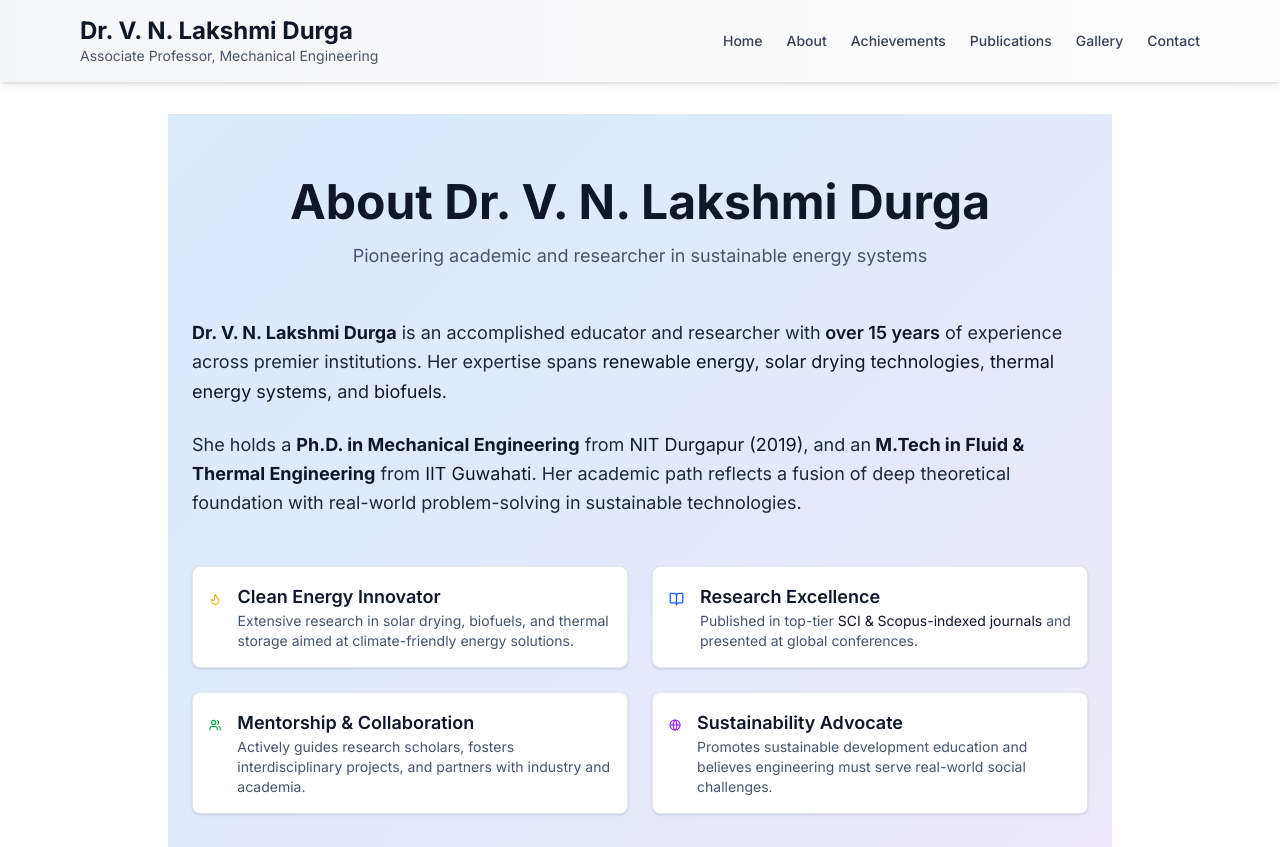
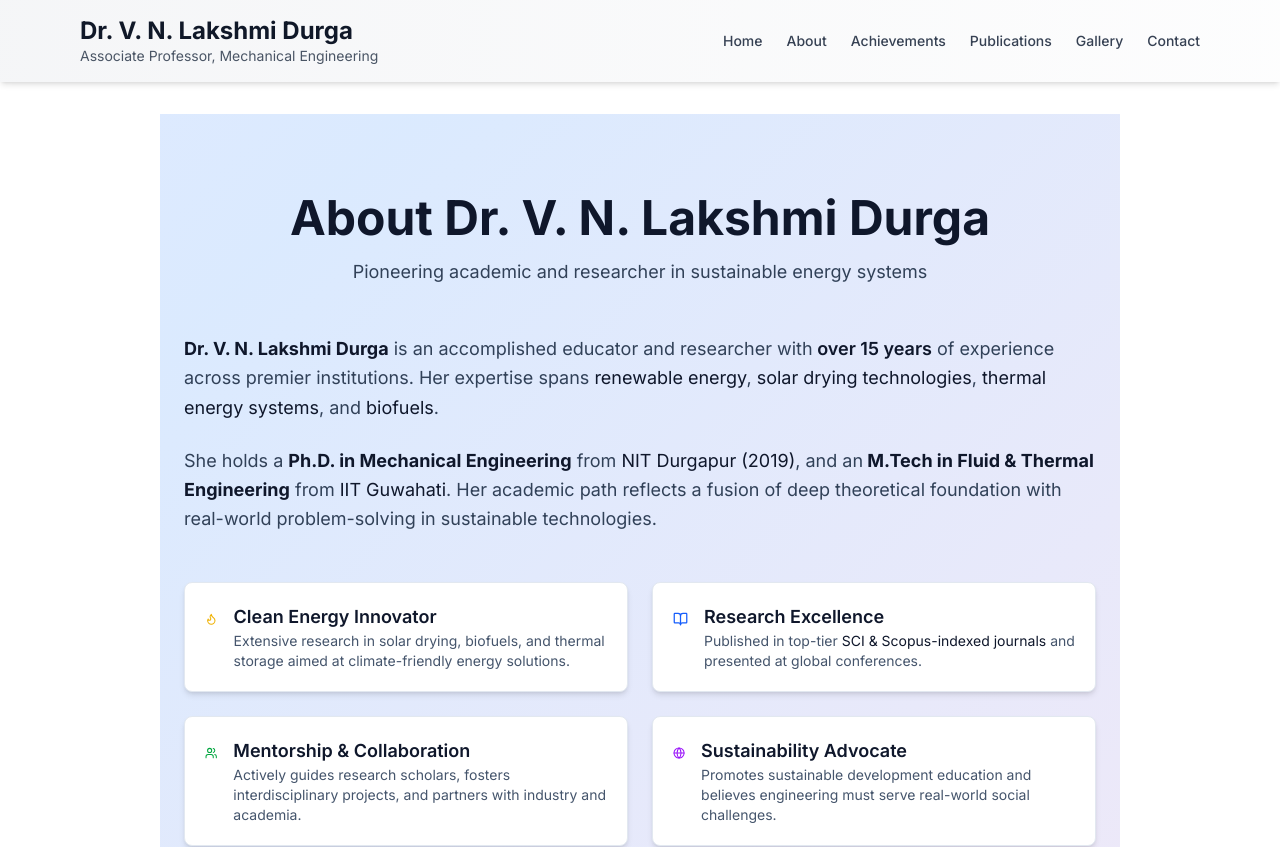
Before and after one commit to Abhiraj36/Portfolio_Professor, a Next.js app: page /about in a window 1280 px wide. Shown: the top 847 px of the page. Built offline with nearby package versions, Linux system fonts and the light colour scheme.

Commit message:
Update achievements and about pages with animated design

```diff
--- a/src/app/about/page.tsx
+++ b/src/app/about/page.tsx
@@ -8,20 +8,21 @@ import {
 
 export default function AboutPage() {
   return (
-    <main className="min-h-screen animated-gradient bg-gradient-to-br from-purple-100 via-blue-100 to-pink-100 dark:from-gray-900 dark:via-black dark:to-gray-950 text-slate-800 dark:text-gray-300 px-6 py-16 transition-colors duration-300">
-      <div className="max-w-4xl mx-auto space-y-12">
-        {/* Title */}
-        <header className="space-y-4 text-center">
-          <h1 className="text-4xl md:text-5xl font-bold text-slate-900 dark:text-white">
+    <main className="min-h-screen animated-gradient bg-gradient-to-br from-purple-100 via-blue-100 to-pink-100 dark:from-black dark:via-gray-900 dark:to-gray-800 text-slate-900 dark:text-gray-100 px-6 py-20 transition-colors duration-300">
+      <div className="max-w-5xl mx-auto space-y-12">
+
+        {/* Header */}
+        <header className="text-center space-y-4">
+          <h1 className="text-4xl md:text-5xl font-bold">
             About Dr. V. N. Lakshmi Durga
           </h1>
-          <p className="text-lg text-slate-600 dark:text-gray-400">
+          <p className="text-lg text-slate-700 dark:text-gray-300">
             Pioneering academic and researcher in sustainable energy systems
           </p>
         </header>
 
-        {/* Academic + Research Summary */}
-        <section className="space-y-6 text-lg leading-relaxed">
+        {/* Academic & Research Summary */}
+        <section className="space-y-6 text-lg leading-relaxed text-slate-700 dark:text-gray-300">
           <p>
             <strong className="text-slate-900 dark:text-white">Dr. V. N. Lakshmi Durga</strong> is an accomplished educator and researcher with
             <span className="font-semibold text-slate-900 dark:text-white"> over 15 years</span> of experience across premier institutions. Her expertise spans
@@ -30,7 +31,6 @@ export default function AboutPage() {
             <span className="text-slate-900 dark:text-white"> thermal energy systems</span>, and
             <span className="text-slate-900 dark:text-white"> biofuels</span>.
           </p>
-
           <p>
             She holds a <strong className="text-slate-900 dark:text-white">Ph.D. in Mechanical Engineering</strong> from
             <span className="text-slate-900 dark:text-white"> NIT Durgapur (2019)</span>, and an
@@ -39,42 +39,42 @@ export default function AboutPage() {
           </p>
         </section>
 
-        {/* Highlighted Contributions */}
+        {/* Highlights Section */}
         <section className="grid gap-6 sm:grid-cols-2">
-          <div className="flex items-start gap-4 p-4 bg-white dark:bg-gray-800 border border-slate-200 dark:border-gray-700 rounded-lg shadow-sm hover:shadow-md transition-all">
+          <div className="flex items-start gap-4 p-5 bg-white dark:bg-gray-800 border border-slate-200 dark:border-gray-700 rounded-lg shadow-md hover:shadow-lg transition-all">
             <Flame className="w-6 h-6 text-yellow-500 dark:text-yellow-400 mt-1" />
             <div>
-              <h3 className="text-lg font-semibold text-slate-900 dark:text-gray-100">Clean Energy Innovator</h3>
+              <h3 className="text-lg font-semibold">Clean Energy Innovator</h3>
               <p className="text-sm text-slate-600 dark:text-gray-400">
                 Extensive research in solar drying, biofuels, and thermal storage aimed at climate-friendly energy solutions.
               </p>
             </div>
           </div>
 
-          <div className="flex items-start gap-4 p-4 bg-white dark:bg-gray-800 border border-slate-200 dark:border-gray-700 rounded-lg shadow-sm hover:shadow-md transition-all">
+          <div className="flex items-start gap-4 p-5 bg-white dark:bg-gray-800 border border-slate-200 dark:border-gray-700 rounded-lg shadow-md hover:shadow-lg transition-all">
             <BookOpen className="w-6 h-6 text-blue-600 dark:text-blue-400 mt-1" />
             <div>
-              <h3 className="text-lg font-semibold text-slate-900 dark:text-gray-100">Research Excellence</h3>
+              <h3 className="text-lg font-semibold">Research Excellence</h3>
               <p className="text-sm text-slate-600 dark:text-gray-400">
                 Published in top-tier <span className="text-slate-900 dark:text-white">SCI & Scopus-indexed journals</span> and presented at global conferences.
               </p>
             </div>
           </div>
 
-          <div className="flex items-start gap-4 p-4 bg-white dark:bg-gray-800 border border-slate-200 dark:border-gray-700 rounded-lg shadow-sm hover:shadow-md transition-all">
+          <div className="flex items-start gap-4 p-5 bg-white dark:bg-gray-800 border border-slate-200 dark:border-gray-700 rounded-lg shadow-md hover:shadow-lg transition-all">
             <Users className="w-6 h-6 text-green-600 dark:text-green-400 mt-1" />
             <div>
-              <h3 className="text-lg font-semibold text-slate-900 dark:text-gray-100">Mentorship & Collaboration</h3>
+              <h3 className="text-lg font-semibold">Mentorship & Collaboration</h3>
               <p className="text-sm text-slate-600 dark:text-gray-400">
                 Actively guides research scholars, fosters interdisciplinary projects, and partners with industry and academia.
               </p>
             </div>
           </div>
 
-          <div className="flex items-start gap-4 p-4 bg-white dark:bg-gray-800 border border-slate-200 dark:border-gray-700 rounded-lg shadow-sm hover:shadow-md transition-all">
+          <div className="flex items-start gap-4 p-5 bg-white dark:bg-gray-800 border border-slate-200 dark:border-gray-700 rounded-lg shadow-md hover:shadow-lg transition-all">
             <Globe className="w-6 h-6 text-purple-600 dark:text-purple-400 mt-1" />
             <div>
-              <h3 className="text-lg font-semibold text-slate-900 dark:text-gray-100">Sustainability Advocate</h3>
+              <h3 className="text-lg font-semibold">Sustainability Advocate</h3>
               <p className="text-sm text-slate-600 dark:text-gray-400">
                 Promotes sustainable development education and believes engineering must serve real-world social challenges.
               </p>
@@ -82,7 +82,7 @@ export default function AboutPage() {
           </div>
         </section>
 
-        {/* Closing Line */}
+        {/* Quote */}
         <footer className="pt-10 text-center">
           <p className="text-slate-500 dark:text-gray-500 italic">
             “Engineering is not just about innovation — it’s about impact.”
--- a/src/app/achievements/page.tsx
+++ b/src/app/achievements/page.tsx
@@ -9,15 +9,15 @@ import {
 
 export default function AchievementsPage() {
   return (
-    <main className="min-h-screen animated-gradient bg-gradient-to-br from-purple-100 via-blue-100 to-pink-100 dark:from-gray-900 dark:via-black dark:to-gray-950 text-slate-800 dark:text-gray-300 px-6 py-16 transition-colors duration-300">
+    <main className="min-h-screen animated-gradient bg-gradient-to-br from-purple-100 via-blue-100 to-pink-100 dark:from-black dark:via-gray-900 dark:to-gray-800 text-slate-900 dark:text-gray-100 px-6 py-16 transition-colors duration-300">
       <div className="max-w-5xl mx-auto space-y-12">
 
         {/* Page Header */}
         <header className="text-center space-y-4">
-          <h1 className="text-4xl md:text-5xl font-bold text-slate-900 dark:text-white">
+          <h1 className="text-4xl md:text-5xl font-bold">
             Achievements & Recognitions
           </h1>
-          <p className="text-lg text-slate-600 dark:text-gray-400">
+          <p className="text-lg text-slate-700 dark:text-gray-300">
             A distinguished journey of academic excellence, impactful research, and leadership.
           </p>
         </header>
@@ -28,9 +28,9 @@ export default function AchievementsPage() {
           <div className="bg-white dark:bg-gray-800 border border-slate-200 dark:border-gray-700 rounded-lg p-6 shadow-sm hover:shadow-md transition-all space-y-4">
             <div className="flex items-center gap-3">
               <GraduationCap className="w-6 h-6 text-blue-600 dark:text-blue-400" />
-              <h2 className="text-xl font-semibold text-slate-900 dark:text-white">Academic Excellence</h2>
+              <h2 className="text-xl font-semibold">Academic Excellence</h2>
             </div>
-            <ul className="list-disc list-inside text-slate-600 dark:text-gray-400 space-y-2">
+            <ul className="list-disc list-inside space-y-2">
               <li>Ph.D. in Mechanical Engineering from NIT Durgapur (2019).</li>
               <li>M.Tech from IIT Guwahati with 8.53 CGPA.</li>
               <li>Consistently high academic record since school.</li>
@@ -41,9 +41,9 @@ export default function AchievementsPage() {
           <div className="bg-white dark:bg-gray-800 border border-slate-200 dark:border-gray-700 rounded-lg p-6 shadow-sm hover:shadow-md transition-all space-y-4">
             <div className="flex items-center gap-3">
               <Briefcase className="w-6 h-6 text-amber-500 dark:text-amber-400" />
-              <h2 className="text-xl font-semibold text-slate-900 dark:text-white">Professional Journey</h2>
+              <h2 className="text-xl font-semibold">Professional Journey</h2>
             </div>
-            <ul className="list-disc list-inside text-slate-600 dark:text-gray-400 space-y-2">
+            <ul className="list-disc list-inside space-y-2">
               <li>15+ years of teaching & research across premier institutions.</li>
               <li>Currently Assistant Professor at Sarala Birla University, Ranchi.</li>
               <li>Project Engineer & Research Fellow at IIT Guwahati.</li>
@@ -55,9 +55,9 @@ export default function AchievementsPage() {
           <div className="bg-white dark:bg-gray-800 border border-slate-200 dark:border-gray-700 rounded-lg p-6 shadow-sm hover:shadow-md transition-all space-y-4">
             <div className="flex items-center gap-3">
               <FileText className="w-6 h-6 text-teal-600 dark:text-teal-400" />
-              <h2 className="text-xl font-semibold text-slate-900 dark:text-white">Research Contributions</h2>
+              <h2 className="text-xl font-semibold">Research Contributions</h2>
             </div>
-            <ul className="list-disc list-inside text-slate-600 dark:text-gray-400 space-y-2">
+            <ul className="list-disc list-inside space-y-2">
               <li>Publications in Q1 SCI and Scopus-indexed journals.</li>
               <li>Focus: solar drying, hybrid systems, thermal storage, biofuels.</li>
               <li>Invented PCM-integrated solar dryer systems.</li>
@@ -69,9 +69,9 @@ export default function AchievementsPage() {
           <div className="bg-white dark:bg-gray-800 border border-slate-200 dark:border-gray-700 rounded-lg p-6 shadow-sm hover:shadow-md transition-all space-y-4">
             <div className="flex items-center gap-3">
               <Wrench className="w-6 h-6 text-indigo-600 dark:text-indigo-400" />
-              <h2 className="text-xl font-semibold text-slate-900 dark:text-white">Technical Proficiency</h2>
+              <h2 className="text-xl font-semibold">Technical Proficiency</h2>
             </div>
-            <ul className="list-disc list-inside text-slate-600 dark:text-gray-400 space-y-2">
+            <ul className="list-disc list-inside space-y-2">
               <li>Experimental & simulation-based system design.</li>
               <li>CFD, thermodynamic modeling, hybrid system optimization.</li>
               <li>Thermal performance testing and renewable systems.</li>
@@ -82,9 +82,9 @@ export default function AchievementsPage() {
           <div className="bg-white dark:bg-gray-800 border border-slate-200 dark:border-gray-700 rounded-lg p-6 shadow-sm hover:shadow-md transition-all space-y-4">
             <div className="flex items-center gap-3">
               <Star className="w-6 h-6 text-yellow-500 dark:text-yellow-400" />
-              <h2 className="text-xl font-semibold text-slate-900 dark:text-white">Recognition & Leadership</h2>
+              <h2 className="text-xl font-semibold">Recognition & Leadership</h2>
             </div>
-            <ul className="list-disc list-inside text-slate-600 dark:text-gray-400 space-y-2">
+            <ul className="list-disc list-inside space-y-2">
               <li>Organizing Secretary for national/international programs.</li>
               <li>Invited speaker on IoT, green energy, sustainability.</li>
               <li>Editorial roles in advanced tech conferences.</li>
@@ -95,9 +95,9 @@ export default function AchievementsPage() {
           <div className="bg-white dark:bg-gray-800 border border-slate-200 dark:border-gray-700 rounded-lg p-6 shadow-sm hover:shadow-md transition-all space-y-4">
             <div className="flex items-center gap-3">
               <BookOpenCheck className="w-6 h-6 text-pink-500 dark:text-pink-400" />
-              <h2 className="text-xl font-semibold text-slate-900 dark:text-white">Continuous Learning</h2>
+              <h2 className="text-xl font-semibold">Continuous Learning</h2>
             </div>
-            <ul className="list-disc list-inside text-slate-600 dark:text-gray-400 space-y-2">
+            <ul className="list-disc list-inside space-y-2">
               <li>Participated in 20+ FDPs and tech training programs.</li>
               <li>Recent interests: Quantum Computing, Robotics, Green Hydrogen.</li>
               <li>Always evolving in emerging sustainable technologies.</li>
--- a/src/app/contact/page.tsx
+++ b/src/app/contact/page.tsx
@@ -25,10 +25,10 @@ export default function ContactPage() {
           <div className="flex items-center gap-3">
             <Mail className="w-6 h-6 text-blue-600 shrink-0" />
             <a
-              href="mailto:lakshmi.durga@iittp.ac.in"
+              href="mailto:lakshmiratan2311@gmail.com "
               className="hover:underline hover:text-blue-700 dark:hover:text-blue-400 transition-colors duration-200 break-all"
             >
-              lakshmi.durga@iittp.ac.in
+              lakshmiratan2311@gmail.com
             </a>
           </div>
 
```
